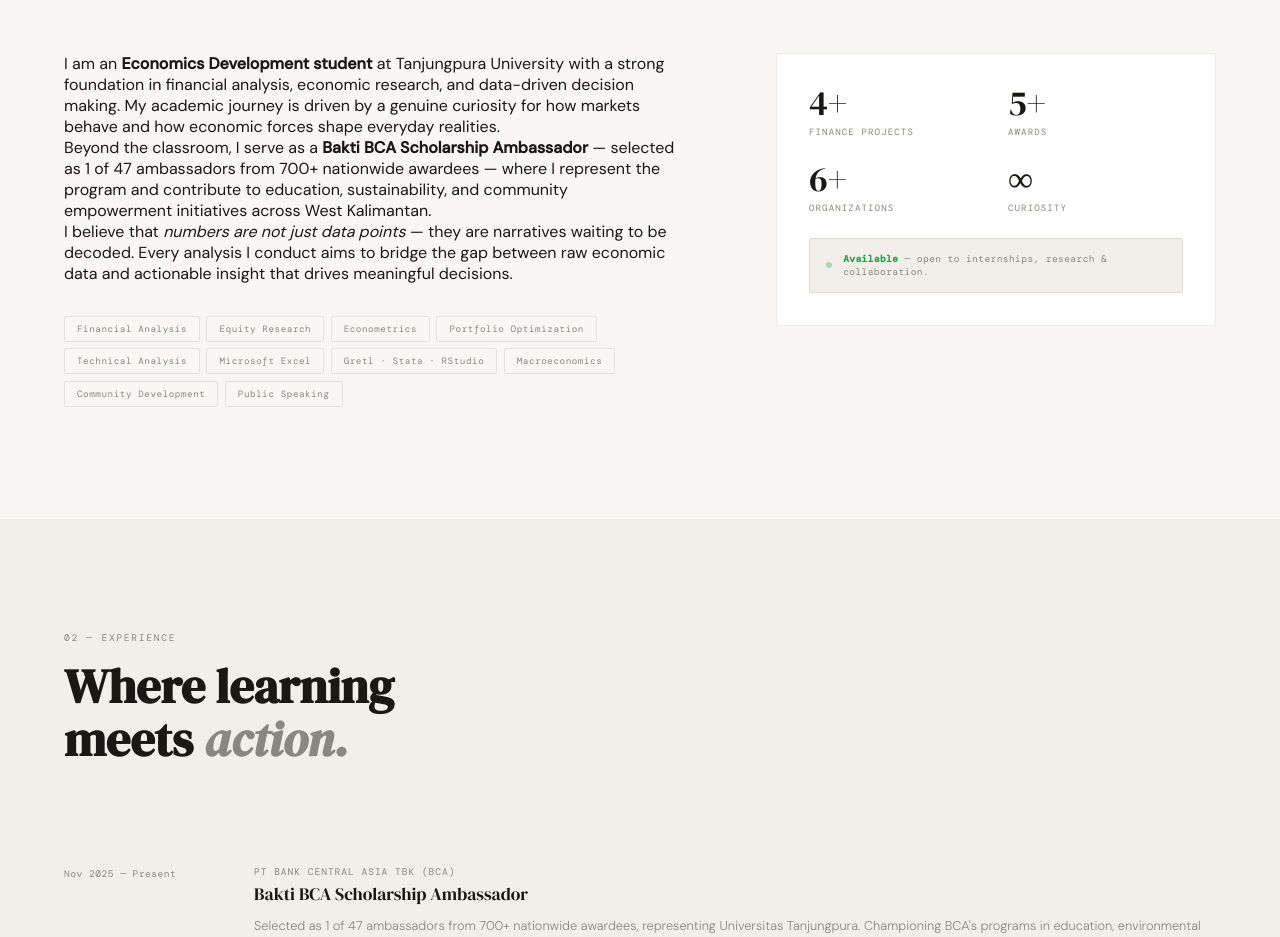
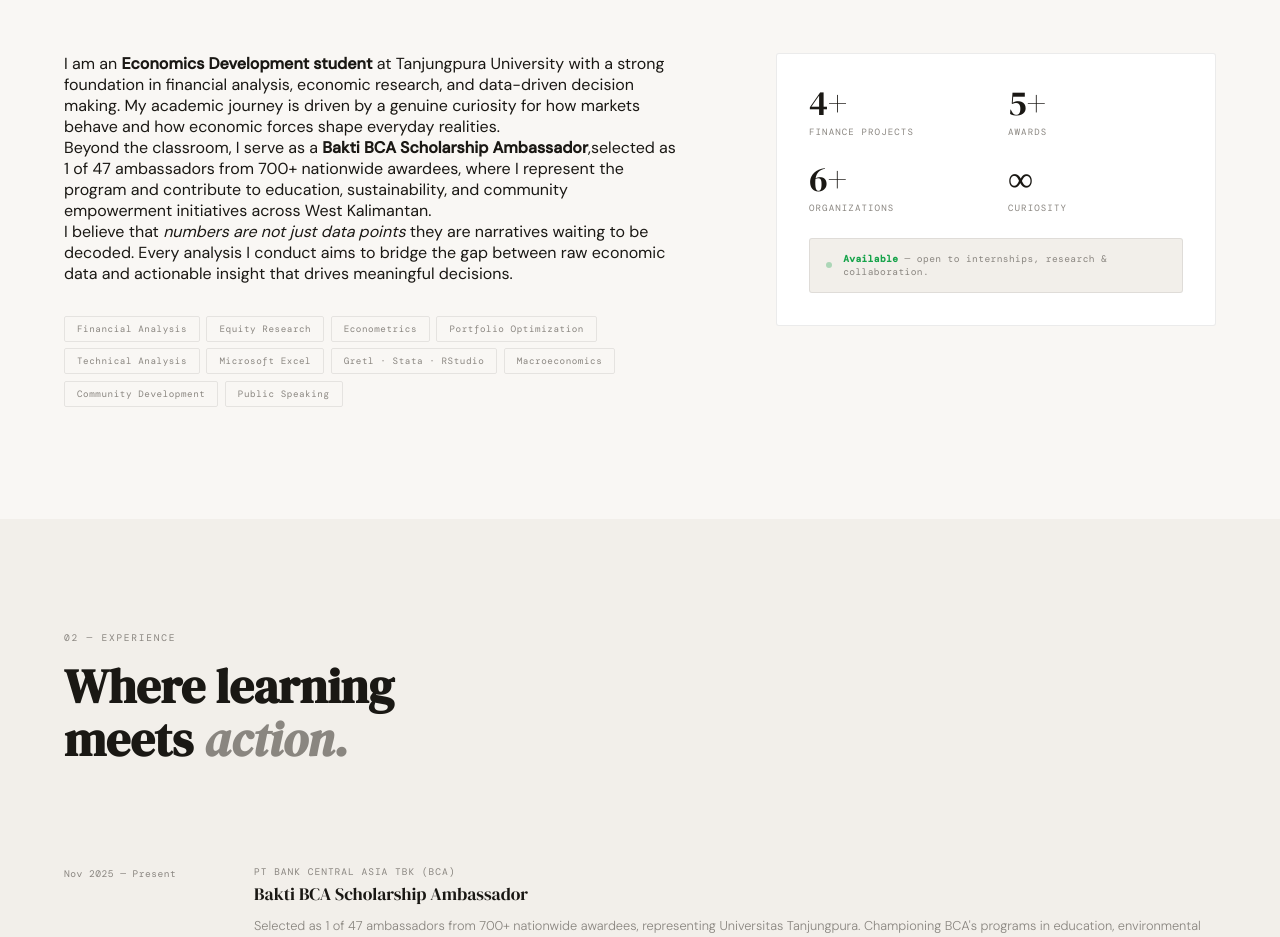
Before and after one commit to Septariuss/Portofolio, a plain HTML site: page index.html in a window 1280 px wide. Shown: the part 1100-2037 px from the top of the page. Drawn offline with nearby package versions, Linux system fonts and the light colour scheme; a web font is replaced by a local one.

Commit message:
Update index.html

```diff
--- a/index.html
+++ b/index.html
@@ -214,8 +214,8 @@ footer p,footer span{font-family:'DM Mono',monospace;font-size:0.6rem;letter-spa
   <div class="about-grid">
     <div class="sr">
       <p>I am an <strong>Economics Development student</strong> at Tanjungpura University with a strong foundation in financial analysis, economic research, and data-driven decision making. My academic journey is driven by a genuine curiosity for how markets behave and how economic forces shape everyday realities.</p>
-      <p>Beyond the classroom, I serve as a <strong>Bakti BCA Scholarship Ambassador</strong> — selected as 1 of 47 ambassadors from 700+ nationwide awardees — where I represent the program and contribute to education, sustainability, and community empowerment initiatives across West Kalimantan.</p>
-      <p>I believe that <em>numbers are not just data points</em> — they are narratives waiting to be decoded. Every analysis I conduct aims to bridge the gap between raw economic data and actionable insight that drives meaningful decisions.</p>
+      <p>Beyond the classroom, I serve as a <strong>Bakti BCA Scholarship Ambassador</strong>,selected as 1 of 47 ambassadors from 700+ nationwide awardees, where I represent the program and contribute to education, sustainability, and community empowerment initiatives across West Kalimantan.</p>
+      <p>I believe that <em>numbers are not just data points</em> they are narratives waiting to be decoded. Every analysis I conduct aims to bridge the gap between raw economic data and actionable insight that drives meaningful decisions.</p>
       <div class="skills">
         <span class="stag">Financial Analysis</span>
         <span class="stag">Equity Research</span>
@@ -403,7 +403,7 @@ footer p,footer span{font-family:'DM Mono',monospace;font-size:0.6rem;letter-spa
       <div class="slinks">
         <a href="mailto:septariuspius@email.com" class="slink">septariuspius@email.com <span class="ar">↗</span></a>
         <a href="https://linkedin.com/in/septariuspius" class="slink" target="_blank">LinkedIn <span class="ar">↗</span></a>
-        <a href="https://instagram.com/septariuspius" class="slink" target="_blank">Instagram <span class="ar">↗</span></a>
+        <a href="https://instagram.com/septariuspiusss" class="slink" target="_blank">Instagram <span class="ar">↗</span></a>
       </div>
     </div>
     <div class="cform sr">
```
